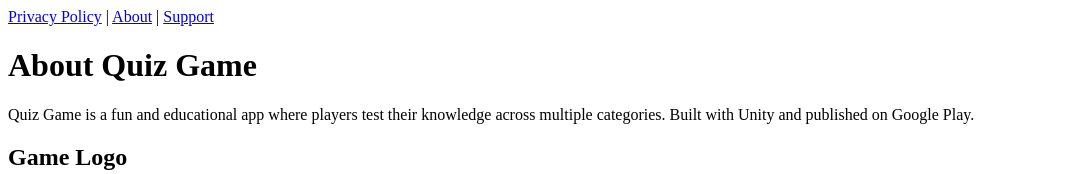
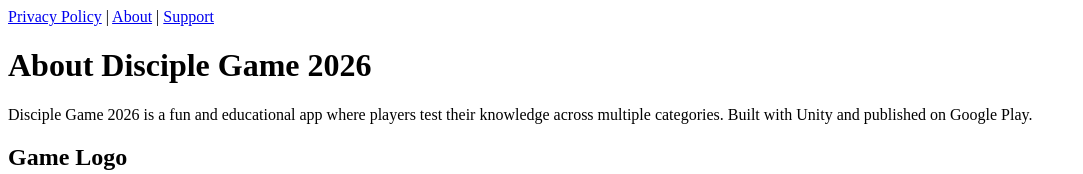
Before and after one commit to ZitoCreate/privacy-policy, a plain HTML site: page about.html in a window 1280 px wide. Shown: the top 174 px of the page, without its empty margins (0-1083 px from the left). Drawn offline with Linux system fonts and the light colour scheme.

Commit message:
Update About page to reflect new game title

```diff
--- a/about.html
+++ b/about.html
@@ -2,7 +2,7 @@
 <html lang="en">
 <head>
   <meta charset="UTF-8">
-  <title>About - Quiz Game</title>
+  <title>About - Disciple Game 2026</title>
   <link rel="stylesheet" href="style.css">
 </head>
 <body>
@@ -12,8 +12,8 @@
     <a href="support.html">Support</a>
   </nav>
 
-  <h1>About Quiz Game</h1>
-  <p>Quiz Game is a fun and educational app where players test their knowledge across multiple categories. Built with Unity and published on Google Play.</p>
+  <h1>About Disciple Game 2026</h1>
+  <p>Disciple Game 2026 is a fun and educational app where players test their knowledge across multiple categories. Built with Unity and published on Google Play.</p>
 
   <h2>Game Logo</h2>
   <img src="logo.png" alt="Quiz Game Logo" class="logo">
```
